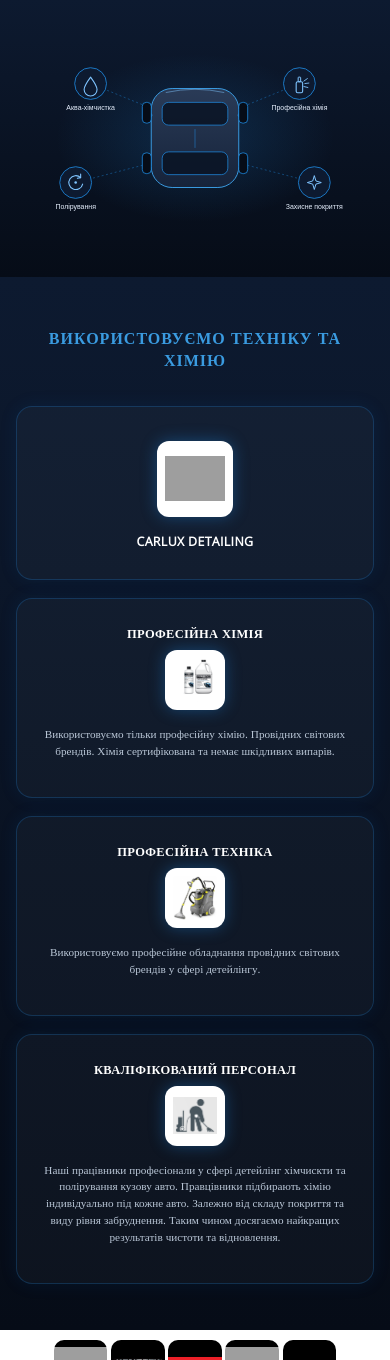
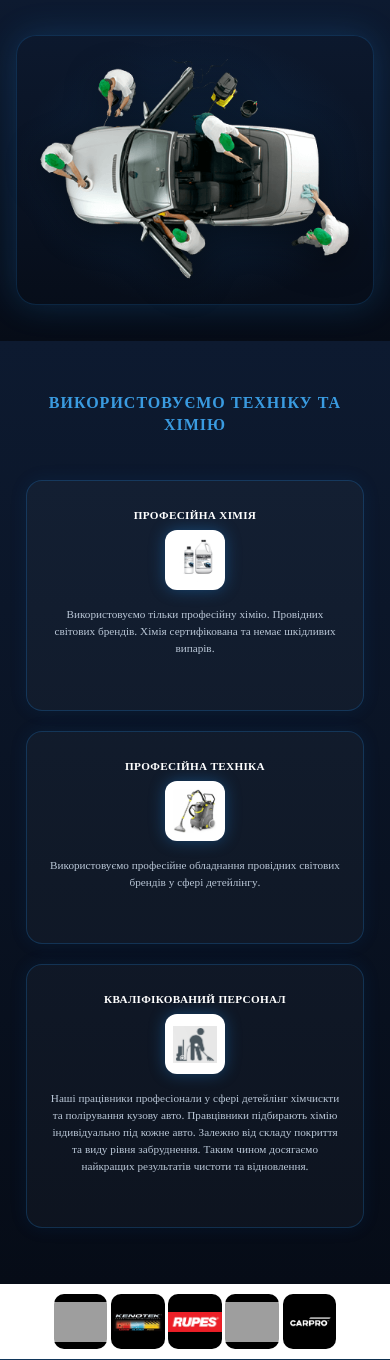
Before and after one commit to dimon4iksc/carlux, a PHP site: page / in a window 390 px wide. Shown: the part 3146-4506 px from the top of the page. Run offline with PHP 8.4, Linux system fonts and the light colour scheme; some libraries are stand-ins or nearby versions; grey boxes are pictures that could not be loaded.

Commit message:
ттьл

```diff
--- a/index.html
+++ b/index.html
@@ -29,7 +29,7 @@ $cms_page = 'main';
 	<link rel="stylesheet" href="https://cdnjs.cloudflare.com/ajax/libs/slick-carousel/1.9.0/slick-theme.min.css">
 	<link rel="stylesheet" href="src/colorbox/colorbox.css">
 	<link rel="stylesheet" href="src/css/style.css">
-	<link rel="stylesheet" href="src/css/modern-ui.css?v=6">
+	<link rel="stylesheet" href="src/css/modern-ui.css?v=5">
 
 <!-- Google tag (gtag.js) -->
 <script async src="https://www.googletagmanager.com/gtag/js?id=G-9LQMJQH6RN"></script>
@@ -441,7 +441,9 @@ src="https://www.facebook.com/tr?id=785101158357215&ev=PageView&noscript=1"
 
 	<section id="carwash" class="carwash">
 		<div class="container">
-			<img class="carwash-illustration" src="src/img/carwash-illustration.svg?v=2" alt="Комплексний детейлінг-догляд за авто CarLux: аква-хімчистка, професійна хімія, полірування, захисне покриття" width="720" height="400" loading="lazy">
+			<div class="carwash-frame">
+				<img src="src/img/carwash.png" alt="Команда CarLux Detailing проводить комплексну хімчистку салону авто" loading="lazy">
+			</div>
 		</div>
 	</section>
 
@@ -450,27 +452,24 @@ src="https://www.facebook.com/tr?id=785101158357215&ev=PageView&noscript=1"
 			<h2 class="db-bg">Використовуємо техніку та хімію</h2>
 			<div class="row no-gutters justify-content-between">
 				<div class="we-use-item">
-					<div class="item item-logo">
-						<img src="src/img/logo-2.png" alt="CarLux Detailing">
-						<h3>CarLux Detailing</h3>
-					</div>
+					<img src="src/img/logo-2.png" alt="CarLux Detailing">
 				</div>
 				<div class="we-use-item">
 					<div class="item">
 						<h3>Професійна хімія</h3>
-						<p><img src="src/img/we-use-1.png" alt="Професійна хімія для детейлінгу">Використовуємо тільки професійну хімію. Провідних світових брендів. Хімія сертифікована та немає шкідливих випарів.</p>
+						<p><img src="src/img/we-use-1.png" alt="we-use-1.png">Використовуємо тільки професійну хімію. Провідних світових брендів. Хімія сертифікована та немає шкідливих випарів.</p>
 					</div>
 				</div>
 				<div class="we-use-item">
 					<div class="item">
 						<h3>Професійна техніка</h3>
-						<p><img src="src/img/karch-img.jpg" alt="Професійне обладнання для хімчистки салону">Використовуємо професійне обладнання провідних світових брендів у сфері детейлінгу.</p>
+						<p><img src="src/img/karch-img.jpg" alt="karch-img.jpg">Використовуємо професійне обладнання провідних світових брендів у сфері детейлінгу.</p>
 					</div>
 				</div>
 				<div class="we-use-item">
 					<div class="item">
 						<h3>Кваліфікований персонал</h3>
-						<p><img src="src/img/workers-icon.jpg" alt="Кваліфікований персонал CarLux Detailing">Наші працівники професіонали у сфері детейлінг хімчискти та полірування кузову авто. Правцівники підбирають хімію індивідуально під кожне авто. Залежно від складу покриття та виду рівня забруднення. Таким чином досягаємо найкращих результатів чистоти та відновлення.</p>
+						<p><img src="src/img/workers-icon.jpg" alt="workers-icon.jpg">Наші працівники професіонали у сфері детейлінг хімчискти та полірування кузову авто. Правцівники підбирають хімію індивідуально під кожне авто. Залежно від складу покриття та виду рівня забруднення. Таким чином досягаємо найкращих результатів чистоти та відновлення.</p>
 					</div>
 				</div>
 			</div>
@@ -556,7 +555,7 @@ src="https://www.facebook.com/tr?id=785101158357215&ev=PageView&noscript=1"
 		<div class="container">
 				<h2 class="sr-only">Про нас | CarLux Detailing</h2>
 			<div class="about-us-photo">
-				<img src="src/img/about-us-new.jpg" alt="Про нас — CarLux Detailing: понад 10 років досвіду у полірувані кузова та хімчистці салону авто" width="1024" height="1536" loading="lazy">
+				<img src="src/img/about-us-new.jpg" alt="Про нас — CarLux Detailing: понад 10 років досвіду у полірувані кузова та хімчистці салону авто" loading="lazy">
 			</div>
 			<p class="sr-only">CarLux — сучасна детейлінг студія з багаторічним досвідом надання послуг полірування кузова авто та детейлінг хімчистки. Гарантуємо клієнтам професійні послуги високого рівня: роботи попередньо оцінює досвідчений менеджер, штат високо кваліфікованих працівників контролює якість на всіх етапах, використовуємо виключно професійну техніку та гіпоалергенну хімію провідних світових виробників. Знижка 10% при замовленні онлайн з нашого сайту.</p>
 		</div>
--- a/src/css/modern-ui.css
+++ b/src/css/modern-ui.css
@@ -855,64 +855,72 @@ h2.h2-sb span:last-child:not(:only-child) {
    ========================================================================== */
 .about-us {
 	background-image: none;
-	padding: 0;
+	padding: 40px 0;
 	background: linear-gradient(180deg, #0d1a30, #060c17);
 }
-.about-us .container {
-	padding-left: 0;
-	padding-right: 0;
-	max-width: none;
-}
 .about-us-photo {
-	max-width: 760px;
+	max-width: 640px;
 	margin: 0 auto;
+	border-radius: 18px;
+	overflow: hidden;
+	box-shadow: 0 18px 45px rgba(0, 0, 0, .35), 0 0 30px rgba(33, 150, 243, .18);
 }
 .about-us-photo img {
 	display: block;
 	width: 100%;
 	height: auto;
 }
+@media (max-width: 480px) {
+	.about-us {
+		padding: 26px 0;
+	}
+	.about-us-photo {
+		border-radius: 14px;
+	}
+}
 
 /* ==========================================================================
-   БЛОК "ДЕТЕЙЛІНГ-ДОГЛЯД" (carwash) — фото з майстрами (зелені кепки/
-   рукавиці) замінено на власну лінійну SVG-ілюстрацію в синій гамі сайту,
-   без окремої рамки-картки — просто лежить на тлі секції.
+   БЛОК "МАЙСТРИ НАВКОЛО АВТО" (carwash) — фото залишається як є (реальні
+   люди/техніка, колір фото не чіпаємо), але оформлюємо в темно-навy рамку
+   з неоновим підсвіченням, узгоджену з рештою сайту.
    ========================================================================== */
 .carwash {
 	background: linear-gradient(180deg, #0d1a30, #060c17);
-	padding: 40px 0;
-	text-align: center;
+	padding: 36px 0;
 }
-.carwash-illustration {
+.carwash-frame {
+	max-width: 440px;
+	margin: 0 auto;
+	padding: 24px;
+	border-radius: 20px;
+	background: radial-gradient(ellipse at center, rgba(33, 150, 243, .14) 0%, transparent 72%);
+	box-shadow: inset 0 0 0 1px rgba(33, 150, 243, .18), 0 0 34px rgba(33, 150, 243, .2);
+}
+.carwash-frame img {
 	display: block;
 	width: 100%;
-	max-width: 620px;
 	height: auto;
-	margin: 0 auto;
+	filter: drop-shadow(0 8px 18px rgba(0, 0, 0, .45));
 }
 
 /* ==========================================================================
-   БЛОК "ВИКОРИСТОВУЄМО ТЕХНІКУ ТА ХІМІЮ" (we-use) — рівна сітка з 4 карток
-   (лого + 3 переваги), узгоджена з темно-навy+неоновою гамою сайту.
-   Стара верстка на float/display:none замінена на CSS Grid.
+   БЛОК "ВИКОРИСТОВУЄМО ТЕХНІКУ ТА ХІМІЮ" (we-use) — картки замість плаского
+   сірого фону, узгоджені з темно-навy+неоновою гамою сайту (як .service).
+   HTML-структуру не чіпаємо, лише переоформлюємо наявні елементи.
    ========================================================================== */
 .we-use {
 	background: linear-gradient(180deg, #0d1a30, #060c17);
 	padding: 50px 0 46px;
 }
-.we-use .row {
-	display: grid;
-	grid-template-columns: repeat(4, 1fr);
-	gap: 18px;
+.we-use-item {
+	padding: 10px;
 }
-.we-use-item {
-	width: auto;
-	padding: 0;
-	display: block !important;
+.we-use-item:first-child img {
+	filter: drop-shadow(0 0 20px rgba(33, 150, 243, .4));
 }
 .we-use .item {
 	height: 100%;
-	padding: 26px 20px 22px;
+	padding: 26px 22px 22px;
 	background: rgba(255, 255, 255, .03);
 	border: 1px solid rgba(33, 150, 243, .22);
 	border-radius: 16px;
@@ -936,39 +944,21 @@ h2.h2-sb span:last-child:not(:only-child) {
 	padding: 8px;
 	box-shadow: 0 0 16px rgba(33, 150, 243, .35);
 }
-.we-use .item-logo {
-	display: flex;
-	flex-direction: column;
-	align-items: center;
-	justify-content: center;
-}
-.we-use .item-logo img {
-	width: 76px;
-	height: 76px;
-}
 .we-use h3 {
 	text-align: center;
-	font-size: .78em;
 	letter-spacing: .3px;
-	margin: 0 0 8px;
-}
-.we-use .item-logo h3 {
-	margin-bottom: 0;
+	margin-bottom: 8px;
 }
 .we-use p {
 	text-align: center;
 	line-height: 1.5;
 	color: #b9c6d6 !important;
-	margin: 0;
 }
-@media (max-width: 900px) {
-	.we-use .row {
-		grid-template-columns: repeat(2, 1fr);
-	}
-}
-@media (max-width: 520px) {
-	.we-use .row {
-		grid-template-columns: 1fr;
+@media (min-width: 1024px) {
+	.we-use-item:first-child {
+		display: flex;
+		align-items: center;
+		justify-content: center;
 	}
 }
 
```
Also changed, not shown: detailing/index.html (+8 -9 lines), detailing/src/css/modern-ui.css (+41 -51 lines), poliruvannya/index.html (+9 -10 lines), poliruvannya/src/css/modern-ui.css (+41 -51 lines), detailing/src/img/carwash-illustration.svg (deleted), poliruvannya/src/img/carwash-illustration.svg (deleted), src/img/carwash-illustration.svg (deleted).
